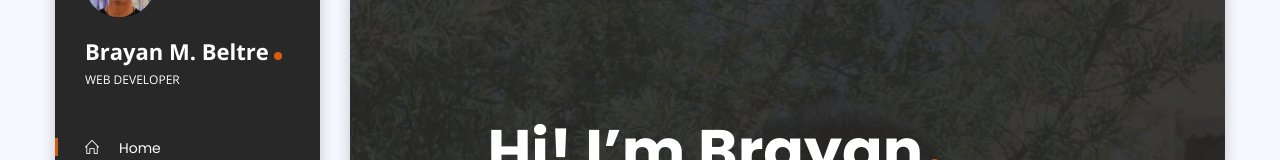
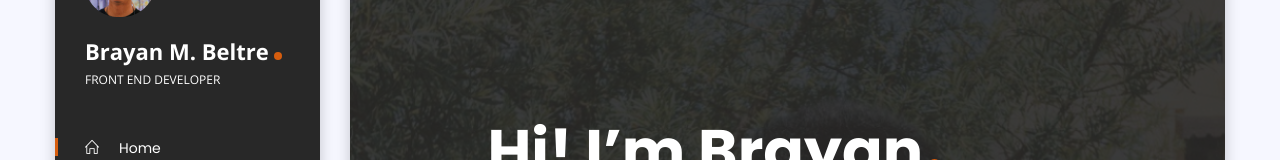
Before and after one commit to BrayanMBeltre/brayanmbeltre.com, a React (Create React App) app: page / in a window 1280 px wide. Shown: the part 135-295 px from the top of the page. Built offline with nearby package versions, Linux system fonts and the light colour scheme.

Commit message:
fix: designation on sidebar

```diff
--- a/src/components/Layout/Header.jsx
+++ b/src/components/Layout/Header.jsx
@@ -4,7 +4,7 @@ import { Link, useRouteMatch } from "react-router-dom";
 
 const headerData = {
   name: "Brayan M. Beltre",
-  designation: "Web Developer",
+  designation: "Front End Developer",
   imageThumb: "/images/logo.png",
   social: {
     facebook: "https://facebook.com",
```
